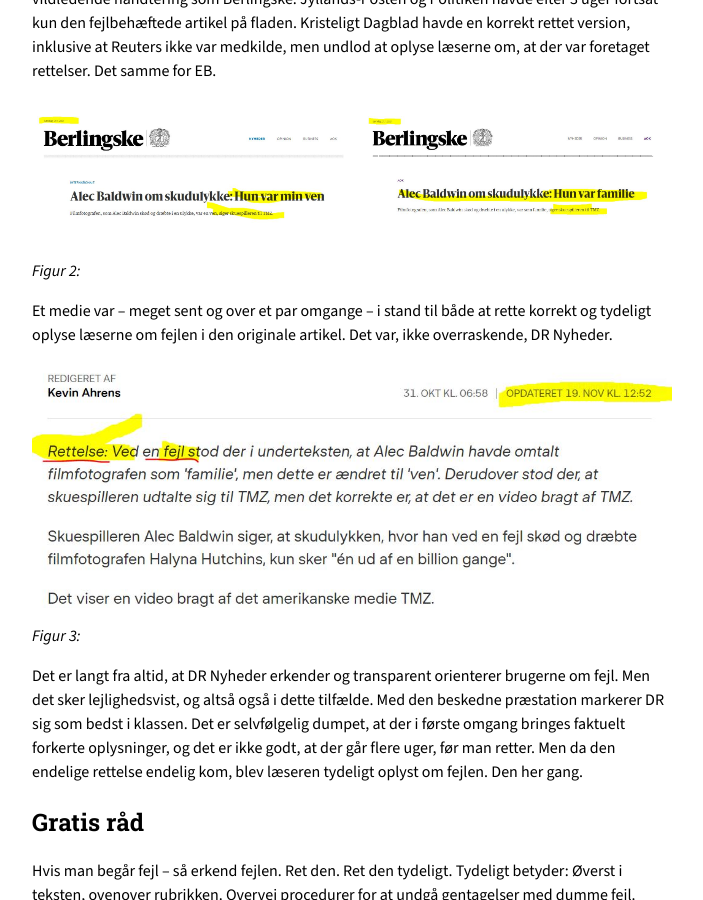
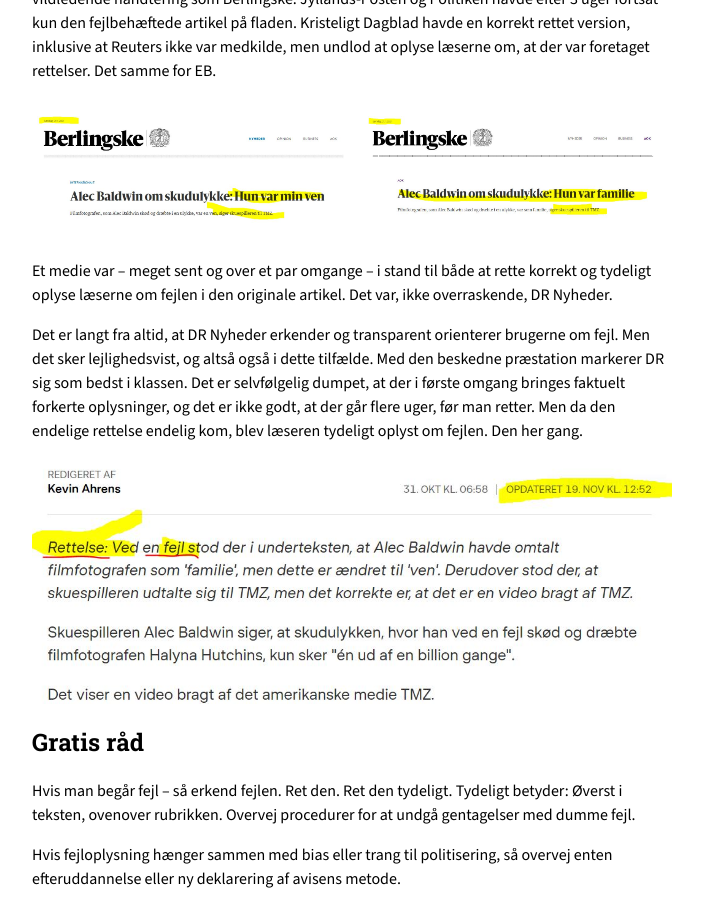
Before and after one commit to MichaelOAppel/OmJournalistik, a Jekyll site: the page built from _posts/2021-11-28-ritzau-we-are-family.md, in a window 1280 px wide and 900 px high, scrolled down 3090 px. Shown: the whole window, without its empty margins (288-991 px from the left). Built offline with Jekyll 4.4.1, drawn with Linux system fonts in a browser that asks for light colours.

Commit message:
Update 2021-11-28-ritzau-we-are-family.md

```diff
--- a/_posts/2021-11-28-ritzau-we-are-family.md
+++ b/_posts/2021-11-28-ritzau-we-are-family.md
@@ -71,15 +71,11 @@ I det her tilfælde gav det anledning til nogle absurde håndteringer. I Berling
   </tr>
 </table>
 
-*Figur 2:*
-
 Et medie var – meget sent og over et par omgange – i stand til både at rette korrekt og tydeligt oplyse læserne om fejlen i den originale artikel. Det var, ikke overraskende, DR Nyheder.
 
+Det er langt fra altid, at DR Nyheder erkender og transparent orienterer brugerne om fejl. Men det sker lejlighedsvist, og altså også i dette tilfælde. Med den beskedne præstation markerer DR sig som bedst i klassen. Det er selvfølgelig dumpet, at der i første omgang bringes faktuelt forkerte oplysninger, og det er ikke godt, at der går flere uger, før man retter. Men da den endelige rettelse endelig kom, blev læseren tydeligt oplyst om fejlen. Den her gang.
+
 ![Ritzau figur 3]({{ '/assets/figures/ritzau-3.jpg' | relative_url }})
-
-*Figur 3:*
-
-Det er langt fra altid, at DR Nyheder erkender og transparent orienterer brugerne om fejl. Men det sker lejlighedsvist, og altså også i dette tilfælde. Med den beskedne præstation markerer DR sig som bedst i klassen. Det er selvfølgelig dumpet, at der i første omgang bringes faktuelt forkerte oplysninger, og det er ikke godt, at der går flere uger, før man retter. Men da den endelige rettelse endelig kom, blev læseren tydeligt oplyst om fejlen. Den her gang.
 
 ## Gratis råd
 
```
